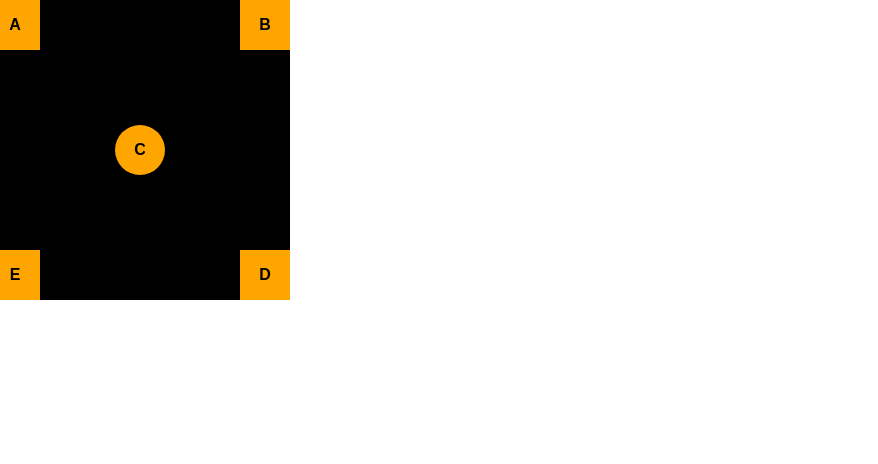
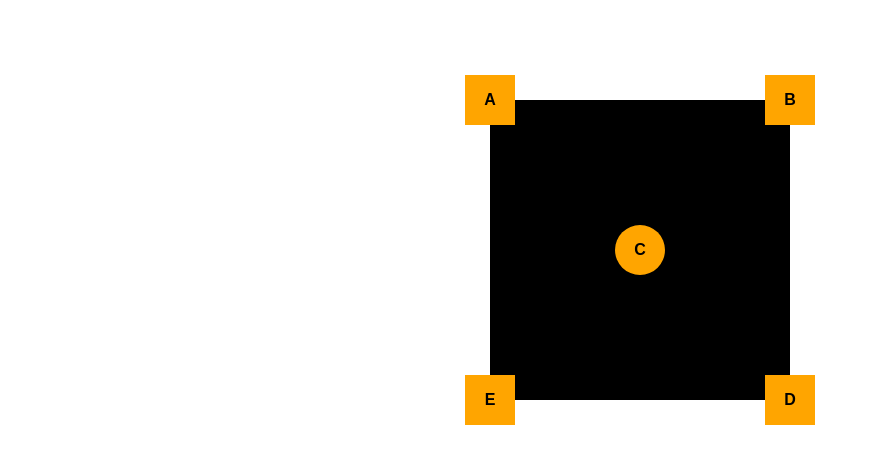
Before and after one commit to mehedihasanit12/web-design-master-class, a plain HTML site: page index.html in a window 1280 px wide. Shown: the whole page, without its empty margins (0-878 px from the left). Drawn offline with Linux system fonts and the light colour scheme.

Commit message:
absolute position 2

```diff
--- a/style.css
+++ b/style.css
@@ -8,8 +8,8 @@
     height: 300px;
     margin: 50px auto;
     position: relative;
-    top: -50px;
-    right: 500px;
+    top: 50px;
+
 }
 .box,.circle{
     width: 50px;
@@ -24,21 +24,26 @@
 .circle{
     border-radius: 50%;
 }
+.a{
+    position: absolute;
+    top: -25px;
+    left: -25px;
+}
 
 .b{
     position: absolute;
-    top: 0;
-    right: 0;
+    top: -25px;
+    right: -25px;
 }
 .d{
     position: absolute;
-    bottom: 0;
-    right: 0;
+    bottom: -25px;
+    right: -25px;
 }
 .e{
     position: absolute;
-    bottom: 0;
-    left: 0;
+    bottom: -25px;
+    left: -25px;
 }
 .c{
     position: absolute;
```
